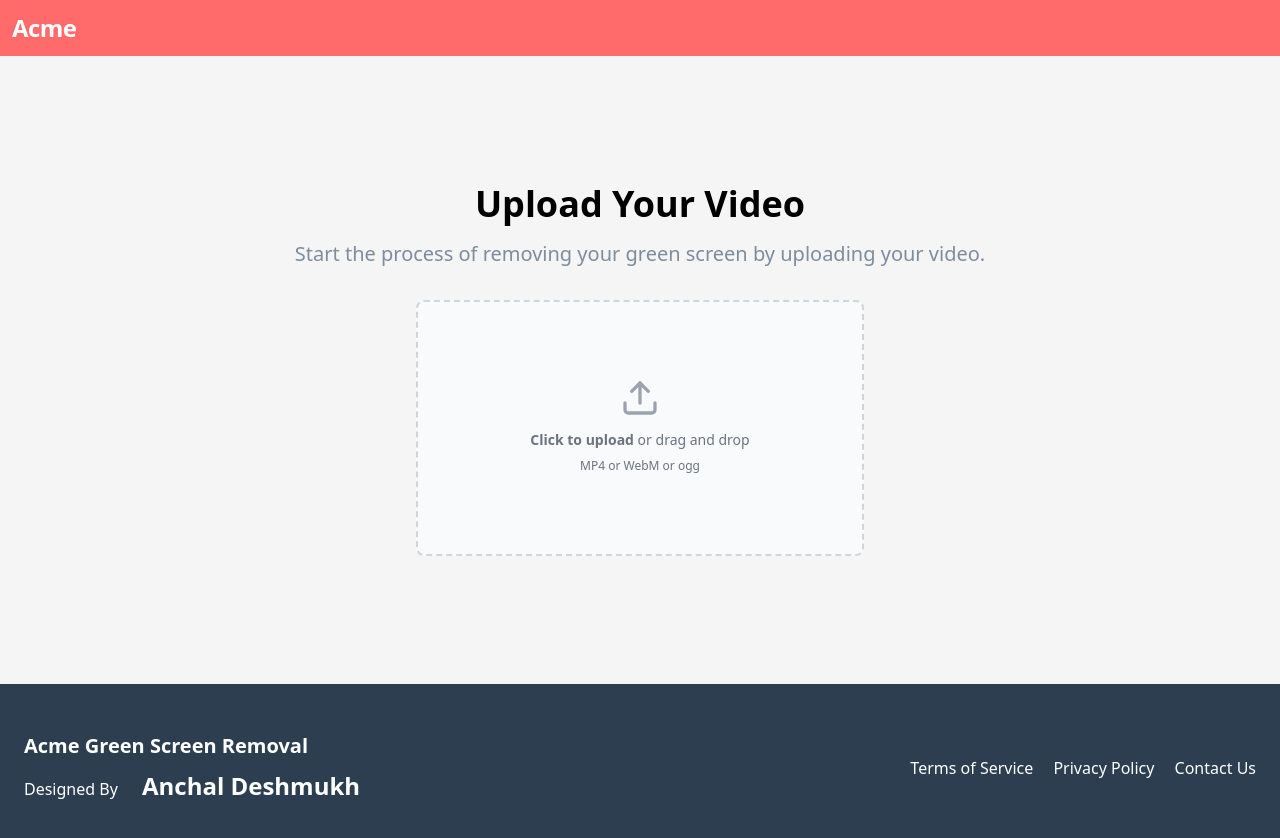
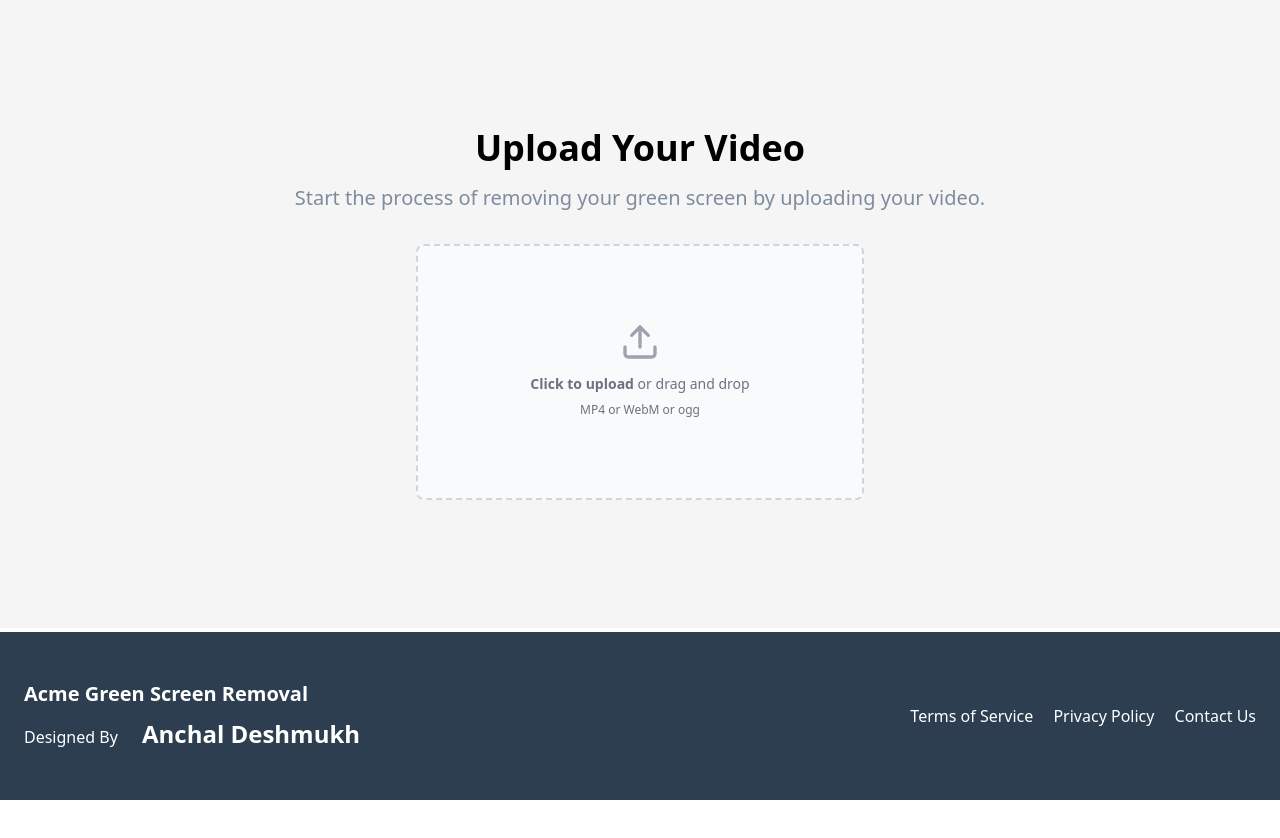
Before and after one commit to Anchal789/Green-Screen-Remover, a website: page upload page.html in a window 1280 px wide. After the commit the page ends 800 px from the top, so only its background shows below. Drawn offline with nearby package versions, Linux system fonts and the light colour scheme.

```diff
--- a/upload page.html
+++ b/upload page.html
@@ -61,11 +61,7 @@
   </head>
 
   <body>
-    <nav>
-      <div class="w-100 bg-[#FF6B6B] text-white">
-        <h1 class="sm:text-sm lg:text-2xl text-xl md:text-xl p-3 font-bold tracking-tight">Acme</h1>
-      </div>
-    </nav>
+
     <main class="flex flex-col">
       <!-- Upload Section -->
       <section class="bg-[#F5F5F5] py-20 md:py-32">
```
Also changed, not shown: Terms and Policy.html (+6 -5 lines).
